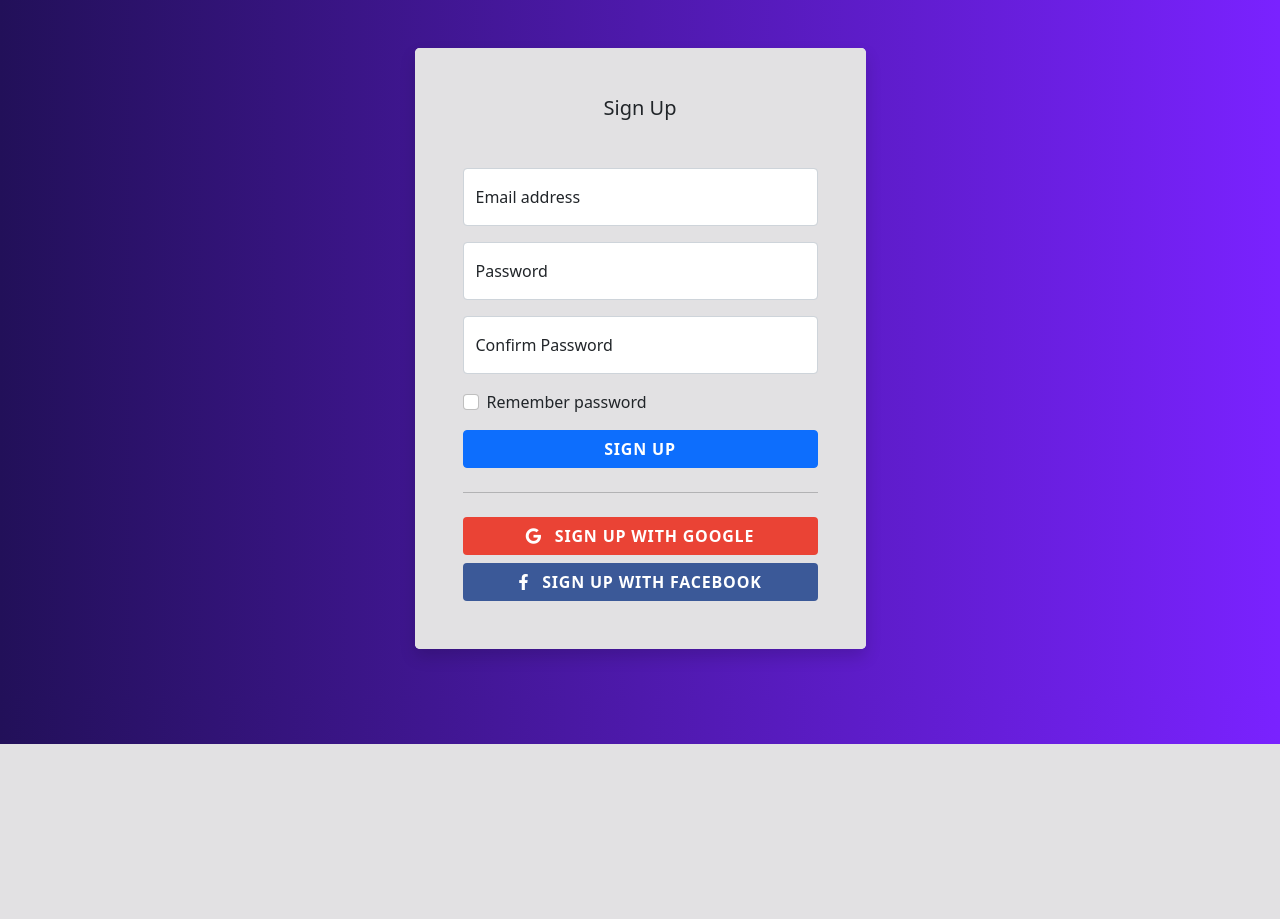
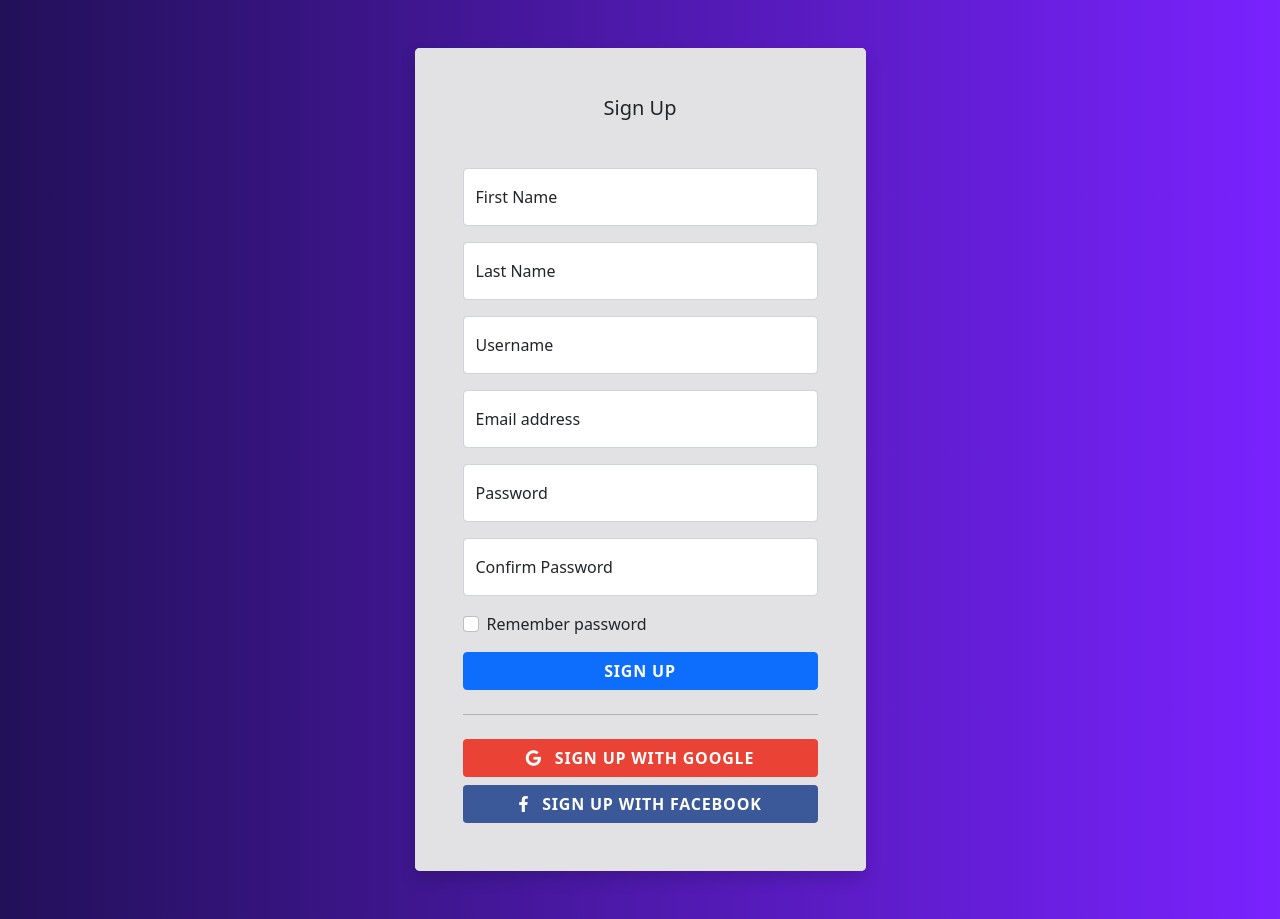
Before and after one commit to jaybyrd3/cs341, a Flask app: page /signup in a window 1280 px wide. Shown: the part 56-975 px from the top of the page. Before the commit the page ends 800 px from the top, so only its background shows below. Run offline with Flask 3, Linux system fonts and the light colour scheme; some libraries are stand-ins or nearby versions.

Commit message:
update signup page w/ additional fields

```diff
--- a/app.py
+++ b/app.py
@@ -81,6 +81,9 @@ def signup():
 		# Need to validate 2 things here:
 		# The user doesn't currently exist
 		# The user's passwords match
+		firstname = request.form['firstname']
+		lastname = request.form['lastname']
+		username = request.form['username']
 		email = request.form['email']
 		password = request.form['password']
 		confirm = request.form['confirm']
@@ -89,7 +92,7 @@ def signup():
 			user = User.query.filter_by(email = email).all()
 			if not user:  # Check if user is an empty list
 				# we know they're new & can add them
-				new_user = User(email=email, username=email, password=password)
+				new_user = User(email=email, username=username, password=password, firstname=firstname, lastname=lastname)
 				db.session.add(new_user)
 				db.session.commit()
 				flash(f"You have successfully made an account under the email {email}!", category="success")
--- a/templates/signup.html
+++ b/templates/signup.html
@@ -50,6 +50,18 @@
                     <h5 class="card-title text-center mb-5 fw-light fs-5">Sign Up</h5>
                     <form method = "POST">
                     <div class="form-floating mb-3">
+                        <input type="text" class="form-control" id="floatingInput" placeholder="FirstName" name = "firstname">
+                        <label for="floatingInput">First Name</label>
+                    </div>
+                    <div class="form-floating mb-3">
+                        <input type="text" class="form-control" id="floatingInput" placeholder="LastName" name = "lastname">
+                        <label for="floatingInput">Last Name</label>
+                    </div>
+                    <div class="form-floating mb-3">
+                        <input type="text" class="form-control" id="floatingInput" placeholder="username" name = "username">
+                        <label for="floatingInput">Username</label>
+                    </div>
+                    <div class="form-floating mb-3">
                         <input type="email" class="form-control" id="floatingInput" placeholder="name@example.com" name = "email">
                         <label for="floatingInput">Email address</label>
                     </div>
--- a/templates/view_users.html
+++ b/templates/view_users.html
@@ -33,7 +33,7 @@
 
     <!-- [START] FLASH MESSAGING FOR VIEW_USERS -->
     {% with messages = get_flashed_messages(with_categories=true) %}
-    {% if messages %}
+        {% if messages %}
             <ul class=flashes></ul>
                 {% for category, message in messages %}
                     <li class = "flash {{ category }}">{{ message }}</li>
```
